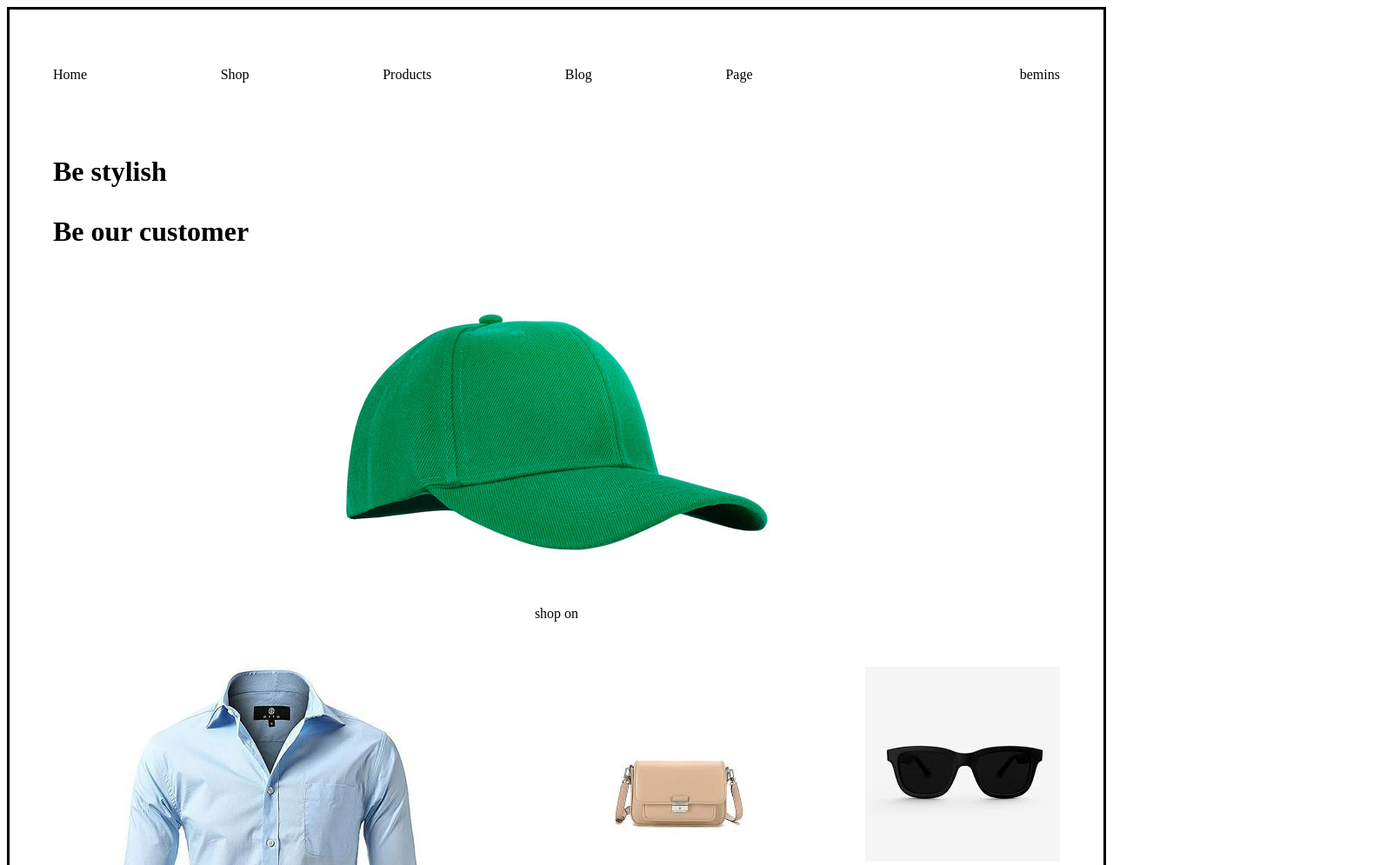
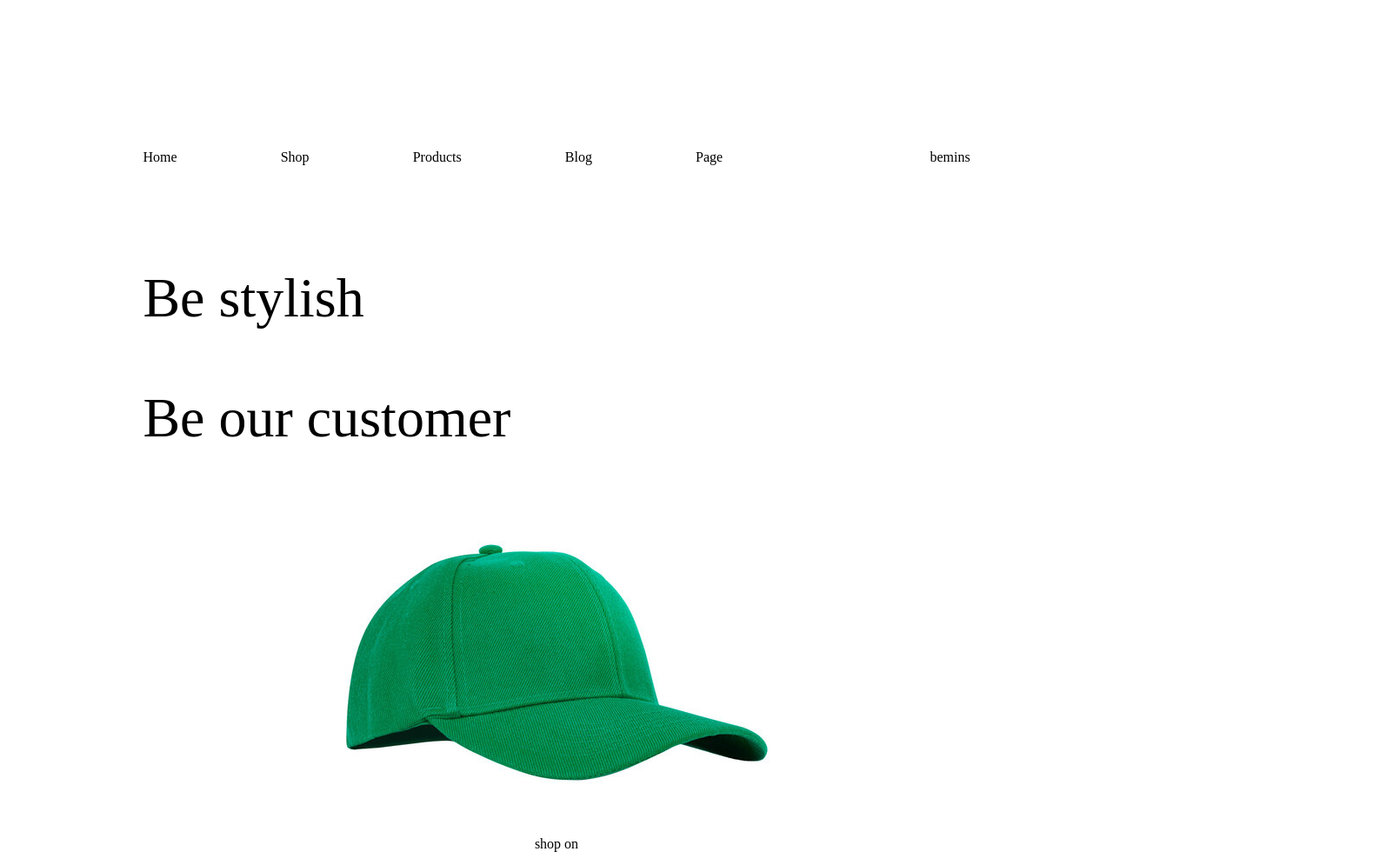
Before and after one commit to Cynthia-Matsitsa/gate, a plain HTML site: page index.html in a window 1280 px wide. Shown: the top 995 px of the page at 87% size, 1602 px wide, since content can reach past the window. Drawn offline with Linux system fonts and the light colour scheme.

Commit message:
add file

```diff
--- a/index.html
+++ b/index.html
@@ -22,8 +22,8 @@
         <br>
         <br>
         <div id="text1">
-           <b> <p>Be stylish</p></b>
-            <b> <p>Be our customer</p></b>
+           <p>Be stylish</p>
+             <p>Be our customer</p>
         </div>
         <div id="image1">
             <img src="image/bg.jpg" alt="">
@@ -108,7 +108,7 @@
             </div>
             <br>
             <br>
-            <div id="collector">/div>
+            <div id="collector">
             <div id="collection2">
                 <img src="image/yo.jpeg" alt="">
                 <p>The-WayExposedMiniBag</p>
--- a/style.css
+++ b/style.css
@@ -1,6 +1,8 @@
 #container{
     border: solid;
-    padding: 50px;
+    margin: 10%;
+    padding: 30px;
+    border-style: hidden;
 }
 
 
@@ -9,7 +11,7 @@
     justify-content: space-between;
 }
 #text1{
-    font-size: 200%;
+    font-size: 400%;
 }
 #image1{
     text-align: center;
```
